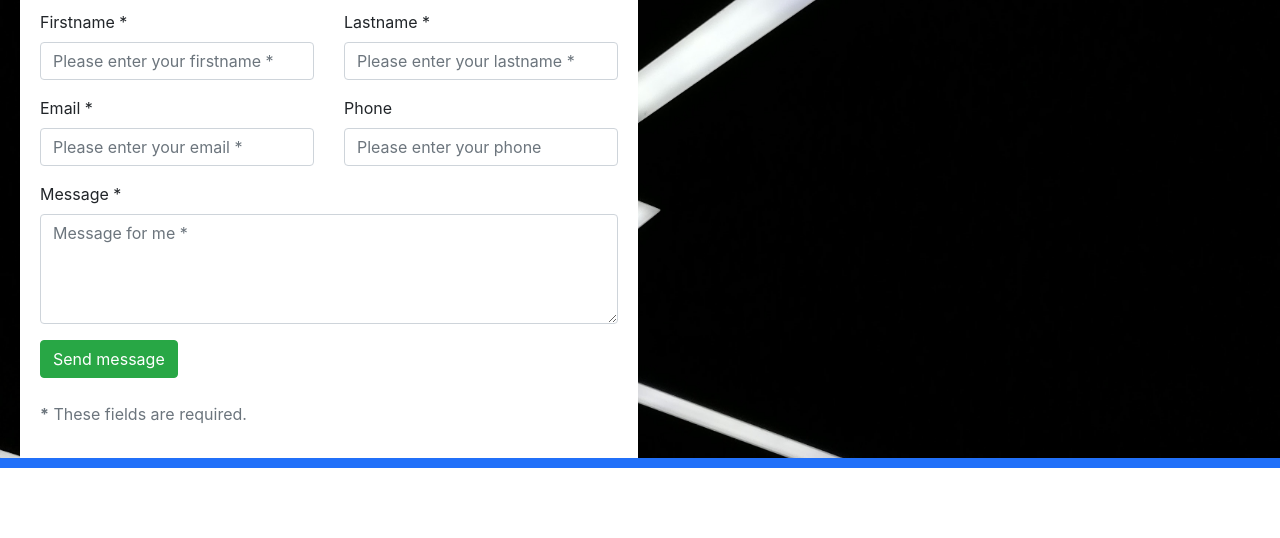
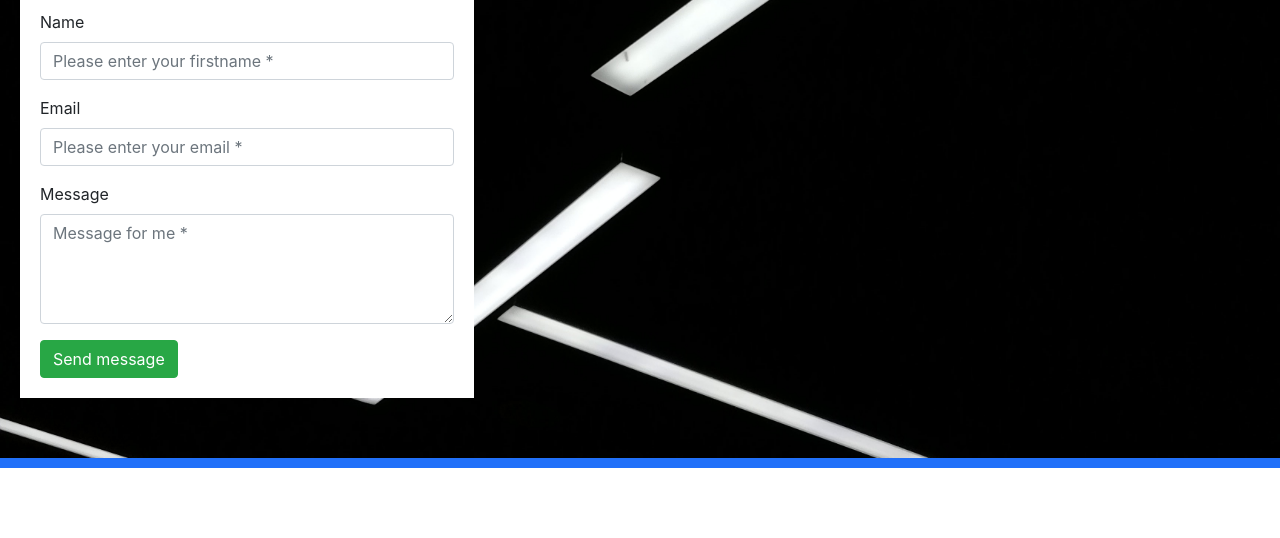
Before and after one commit to justinkvang/myFirstPortfolio, a plain HTML site: page contact.html in a window 1280 px wide. Shown: the part 262-800 px from the top of the page. Drawn offline with nearby package versions, Linux system fonts and the light colour scheme.

Commit message:
Update contact.html
Updated contact box content

```diff
--- a/contact.html
+++ b/contact.html
@@ -43,7 +43,7 @@
     <br><br>
 
     <!-- Start Contact Form -->
-    <form id="contact-form" method="post" action="contact.php" role="form">
+        <form id="contact-form" method="post" action="contact.php" role="form">
 
         <div id="google-font">
             <h1 class="text-primary">Contact</h1>
@@ -56,33 +56,10 @@
         <div class="controls">
 
             <div class="row">
-                <div class="col-md-6">
+                <div class="col-md-12">
                     <div class="form-group">
-                        <label for="form_name">Firstname *</label>
+                        <label for="form_name">Name </label>
                         <input id="form_name" type="text" name="name" class="form-control" placeholder="Please enter your firstname *" required="required" data-error="Firstname is required.">
-                        <div class="help-block with-errors"></div>
-                    </div>
-                </div>
-                <div class="col-md-6">
-                    <div class="form-group">
-                        <label for="form_lastname">Lastname *</label>
-                        <input id="form_lastname" type="text" name="surname" class="form-control" placeholder="Please enter your lastname *" required="required" data-error="Lastname is required.">
-                        <div class="help-block with-errors"></div>
-                    </div>
-                </div>
-            </div>
-            <div class="row">
-                <div class="col-md-6">
-                    <div class="form-group">
-                        <label for="form_email">Email *</label>
-                        <input id="form_email" type="email" name="email" class="form-control" placeholder="Please enter your email *" required="required" data-error="Valid email is required.">
-                        <div class="help-block with-errors"></div>
-                    </div>
-                </div>
-                <div class="col-md-6">
-                    <div class="form-group">
-                        <label for="form_phone">Phone</label>
-                        <input id="form_phone" type="tel" name="phone" class="form-control" placeholder="Please enter your phone">
                         <div class="help-block with-errors"></div>
                     </div>
                 </div>
@@ -90,19 +67,22 @@
             <div class="row">
                 <div class="col-md-12">
                     <div class="form-group">
-                        <label for="form_message">Message *</label>
+                        <label for="form_email">Email </label>
+                        <input id="form_email" type="email" name="email" class="form-control" placeholder="Please enter your email *" required="required" data-error="Valid email is required.">
+                        <div class="help-block with-errors"></div>
+                    </div>
+                </div>
+            </div>
+            <div class="row">
+                <div class="col-md-12">
+                    <div class="form-group">
+                        <label for="form_message">Message </label>
                         <textarea id="form_message" name="message" class="form-control" placeholder="Message for me *" rows="4" required="required" data-error="Please,leave us a message."></textarea>
                         <div class="help-block with-errors"></div>
                     </div>
                 </div>
                 <div class="col-md-12">
                     <input type="submit" class="btn btn-success btn-send" value="Send message">
-                </div>
-            </div>
-            <div class="row">
-                <div class="col-md-12">
-                    <br>
-                    <p class="text-muted"><strong>*</strong> These fields are required.</a></p>
                 </div>
             </div>
         </div>
```
